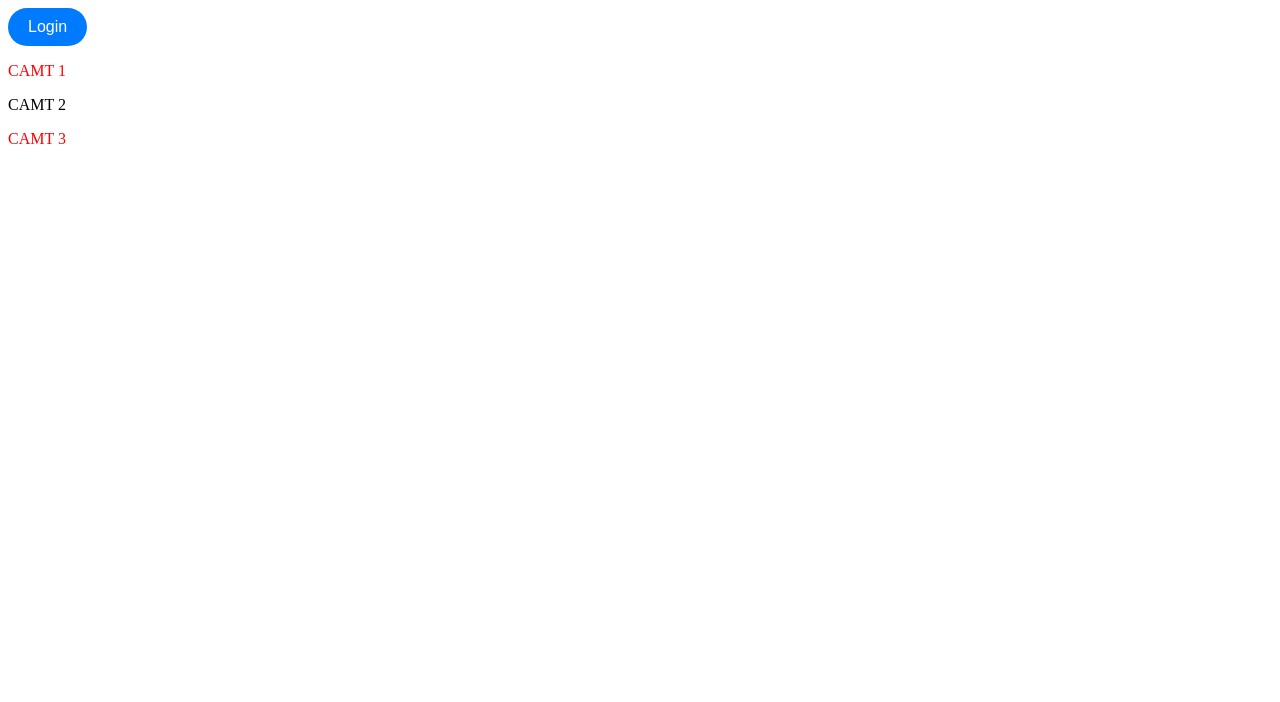
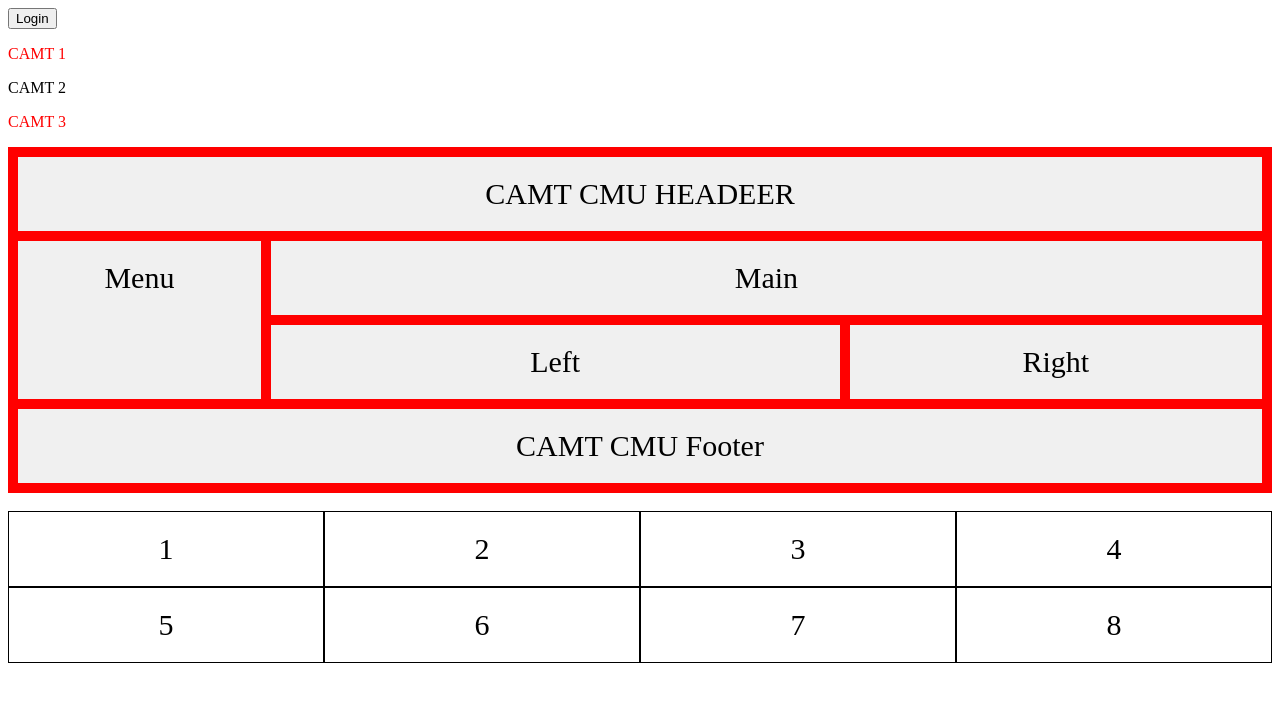
Before and after one commit to DII-camt/lab-662110205, a plain HTML site: page lab3/lab3_1/test.html in a window 1280 px wide. Drawn offline with Linux system fonts and the light colour scheme.

Commit message:
lab3.1.2

```diff
--- a/lab3/lab3_1/style.css
+++ b/lab3/lab3_1/style.css
@@ -1,29 +1,77 @@
-.round-button {
-
+b.round-button {
   display: inline-block;
   padding: 10px 20px;
   font-size: 16px;
   color: white;
-    background-color: #007BFF;
+  background-color: #007bff;
   border: none;
   border-radius: 25px;
   text-align: center;
   cursor: pointer;
 }
-.round-button:hover{
+.round-button:hover {
   animation-name: button;
   animation-duration: 2s;
 }
-@keyframes button{
-    from{background-color: #007BFF;}
-    to {background-color:red ;}
+@keyframes button {
+  from {
+    background-color: #007bff;
   }
-@media screen and (max-width: 600px){
-    .round-button{
+  to {
+    background-color: red;
+  }
+}
+@media screen and (max-width: 600px) {
+  .round-button {
     border-radius: 0px;
   }
-
 }
 .container > p {
   color: red;
 }
+.header {
+  grid-area: header;
+}
+.menu {
+  grid-area: menu;
+}
+.main {
+  grid-area: main;
+}
+.left {
+  grid-area: left;
+}
+.right {
+  grid-area: right;
+}
+.footer {
+  grid-area: footer;
+}
+.grid-container {
+  display: grid;
+  grid-template-areas:
+    "header header header header header header"
+    "menu main main main main main"
+    "menu left left left right right"
+    "footer footer footer footer footer footer";
+  gap: 10px;
+  background-color: red;
+  padding: 10px;
+}
+.grid-container > div {
+  background-color: #f0f0f0;
+  text-align: center;
+  padding: 20px 0;
+  font-size: 30px;
+}
+.table1 {
+  display: grid;
+  grid-template-columns: repeat(4,1fr);
+}
+.table1-item {
+  background-color: white;
+  border: 1px solid #000000;
+  padding: 20px;
+  font-size: 30px;
+  text-align: center;
+}
--- a/lab3/lab3_1/test.html
+++ b/lab3/lab3_1/test.html
@@ -8,12 +8,34 @@
 </head>
 <body>
     <button class="round-button">Login</button>
+
     <div class='container'>
         <p>CAMT 1</p>
         <div>
-        <p>CAMT 2</p>
+            <p>CAMT 2</p>
         </div>
         <p>CAMT 3</p>
-        </div>
+    </div>
+
+    <div class="grid-container">
+        <div class="header">CAMT CMU HEADEER</div>
+        <div class="menu">Menu</div>
+        <div class="main">Main</div>
+        <div class="left">Left</div>
+        <div class="right">Right</div>
+        <div class="footer">CAMT CMU Footer</div>
+    </div>
+</br>
+    <div class="table1">
+        <div class="table1-item"> 1 </div>
+        <div class="table1-item"> 2 </div>
+        <div class="table1-item"> 3 </div>
+        <div class="table1-item"> 4 </div>
+        <div class="table1-item"> 5 </div>
+        <div class="table1-item"> 6 </div>
+        <div class="table1-item"> 7 </div>
+        <div class="table1-item"> 8 </div>
+    </div>
+
 </body>
 </html>
```
Lines whose indentation alone changed are shown as unchanged.
